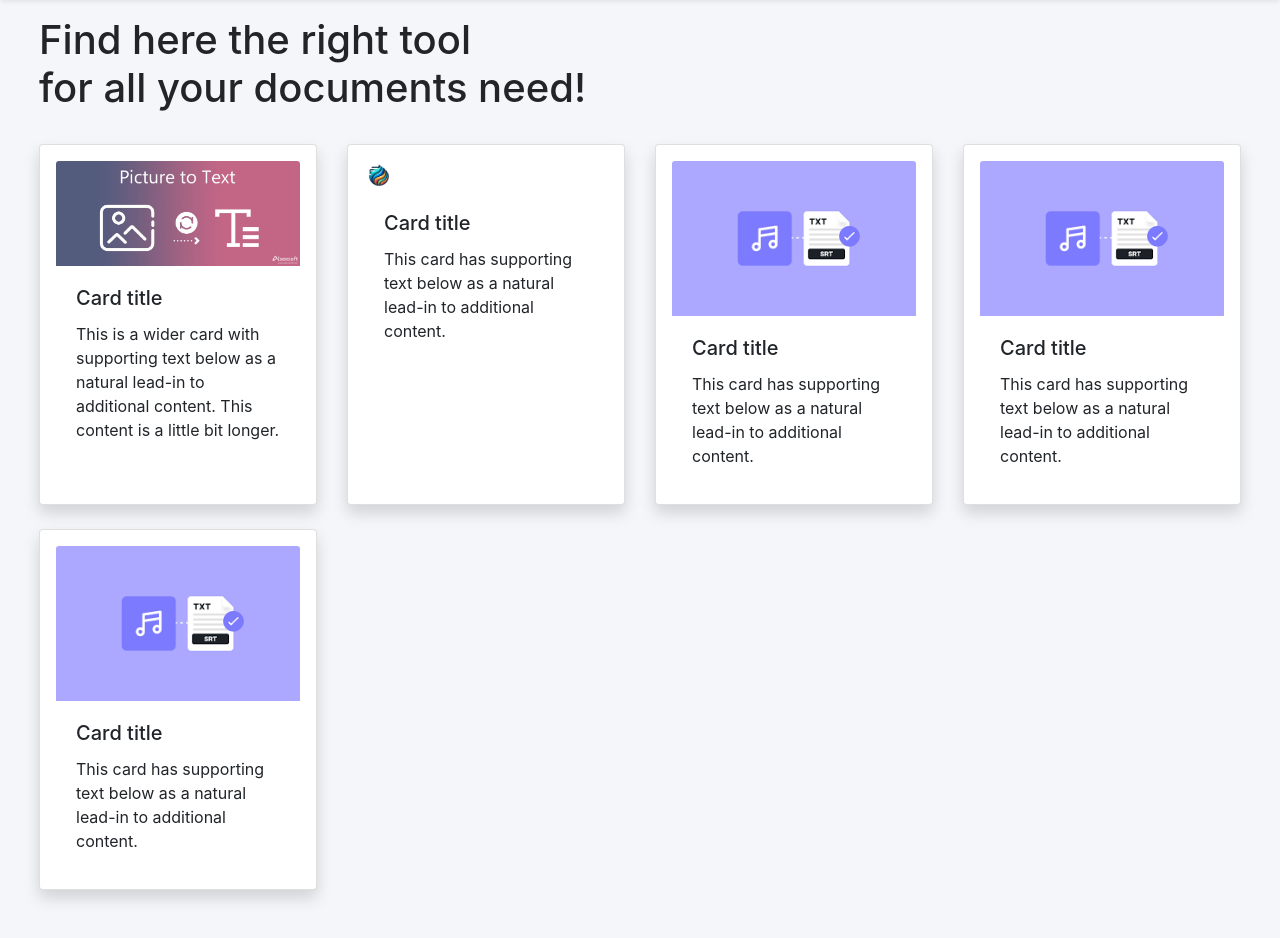
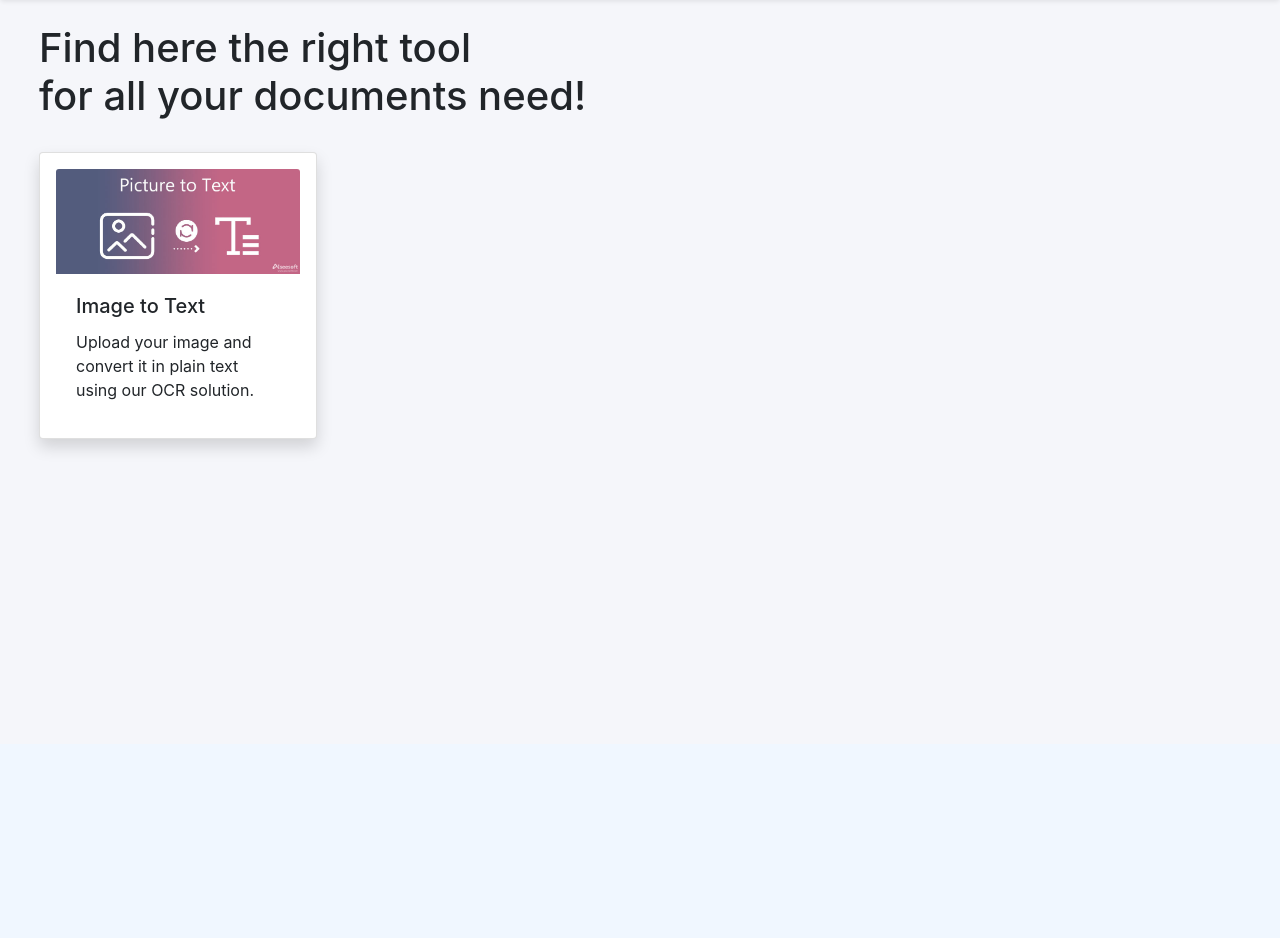
Before and after one commit to valerioceleste/OCR_Website, a Flask app: page /solutions in a window 1280 px wide. Shown: the part 56-994 px from the top of the page. After the commit the page ends 509 px from the top, so only its background shows below. Run offline with Flask 3, Linux system fonts and the light colour scheme.

Commit message:
implemented OCR module

```diff
--- a/app.py
+++ b/app.py
@@ -1,4 +1,5 @@
 from flask import Flask, render_template, request, url_for
+from scripts import OCR
 from PIL import Image
 import pytesseract
 import os
@@ -32,13 +33,10 @@ def img2txt():
     language = request.form['language']
 
     if uploaded_file.filename != '':
-        # Save the uploaded image in the 'static/uploads' folder
         img_path = os.path.join(app.config['UPLOAD_FOLDER'], 'temp_img.png')
         uploaded_file.save(img_path)
-
-        # Pass language and image path to result.html
-        return render_template('result.html', language=language, temp_img=img_path)
-
+        extracted_text = OCR.perform_ocr(img_path, language)
+        return render_template('result.html', extracted_text=extracted_text, temp_img=img_path)
     return "No file uploaded"
 
 
--- a/static/css/style.css
+++ b/static/css/style.css
@@ -34,5 +34,5 @@ body {
 }
 
 .aspect_ratio {
-  max-width: 1000px;
+  max-width: 800px;
 }
--- a/templates/result.html
+++ b/templates/result.html
@@ -10,14 +10,14 @@
 </div>
 
 <div>
-	<h5 class="logo_text_style">Original Image</h5>
+	<h5 class="logo_text_style"><b>Original Image</b></h5>
 </div>
 <div class="container card p-3 shadow mb-5 aspect_ratio">
 	<img src="{{ url_for('static', filename='uploads/temp_img.png') }}" class="card-img-bottom">
 </div>
 
 <div>
-	<h5 class="logo_text_style">Extracted Text</h5>
+	<h5 class="logo_text_style"><b>Extracted Text</b></h5>
 </div>
 <div class="container card p-3 shadow mb-5 aspect_ratio">
 	<pre class="card-text">{{ extracted_text }}</pre>
--- a/templates/solutions.html
+++ b/templates/solutions.html
@@ -3,9 +3,7 @@
 {% block title %}Tools{% endblock title %}
 
 {% block body %}
-
-<body>
-	<div class="container-fluid mt-3 ml-4 text-left">
+<div class="container-fluid mt-4 ml-4 text-left">
 	<h1>Find here the right tool <br> for all your documents need!</h1>
 </div>
 <div class="container-fluid">
@@ -16,58 +14,12 @@
 					<img class="card-img-top" src="{{ url_for('static', filename='images/img_to_text.jpg') }}"
 						alt="Card image cap">
 					<div class="card-body">
-							<h5 class="card-title">Card title</h5>
-							<p class="card-text">This is a wider card with supporting text below as a natural lead-in to
-								additional content. This content is a little bit longer.</p>
+						<h5 class="card-title">Image to Text</h5>
+						<p class="card-text">Upload your image and convert it in plain text using our OCR solution.</p>
 					</div>
 				</div>
 			</a>
 		</div>
-			<div class="col-3 mb-4">
-				<div class="card h-100 p-3 shadow card-hover">
-					<img class="card-img-top" src="{{ url_for('static', filename='images/fm_logo.png') }}"
-						alt="Card image cap" style="width: 30px; height: 30px;">
-					<div class="card-body">
-						<h5 class="card-title">Card title</h5>
-						<p class="card-text">This card has supporting text below as a natural lead-in to additional
-							content.</p>
-					</div>
-				</div>
-			</div>
-			<div class="col-3 mb-4">
-				<div class="card h-100 p-3 shadow card-hover">
-					<img class="card-img-top" src="{{ url_for('static', filename='images/audio_to_text.png') }}"
-						alt="Card image cap">
-					<div class="card-body">
-						<h5 class="card-title">Card title</h5>
-						<p class="card-text">This card has supporting text below as a natural lead-in to additional
-							content.</p>
-					</div>
-				</div>
-			</div>
-			<div class="col-3 mb-4">
-				<div class="card h-100 p-3 shadow card-hover">
-					<img class="card-img-top" src="{{ url_for('static', filename='images/audio_to_text.png') }}"
-						alt="Card image cap">
-					<div class="card-body">
-						<h5 class="card-title">Card title</h5>
-						<p class="card-text">This card has supporting text below as a natural lead-in to additional
-							content.</p>
-					</div>
-				</div>
-			</div>
-			<div class="col-3 mb-4">
-				<div class="card h-100 p-3 shadow card-hover">
-					<img class="card-img-top" src="{{ url_for('static', filename='images/audio_to_text.png') }}"
-						alt="Card image cap">
-					<div class="card-body">
-						<h5 class="card-title">Card title</h5>
-						<p class="card-text">This card has supporting text below as a natural lead-in to additional
-							content.</p>
-					</div>
-				</div>
-			</div>
-
 	</div>
 </div>
 </div>
```
Also changed, not shown: scripts/OCR.py (+10 -0 lines), static/uploads/temp_img.png. Lines whose indentation alone changed are shown as unchanged.
